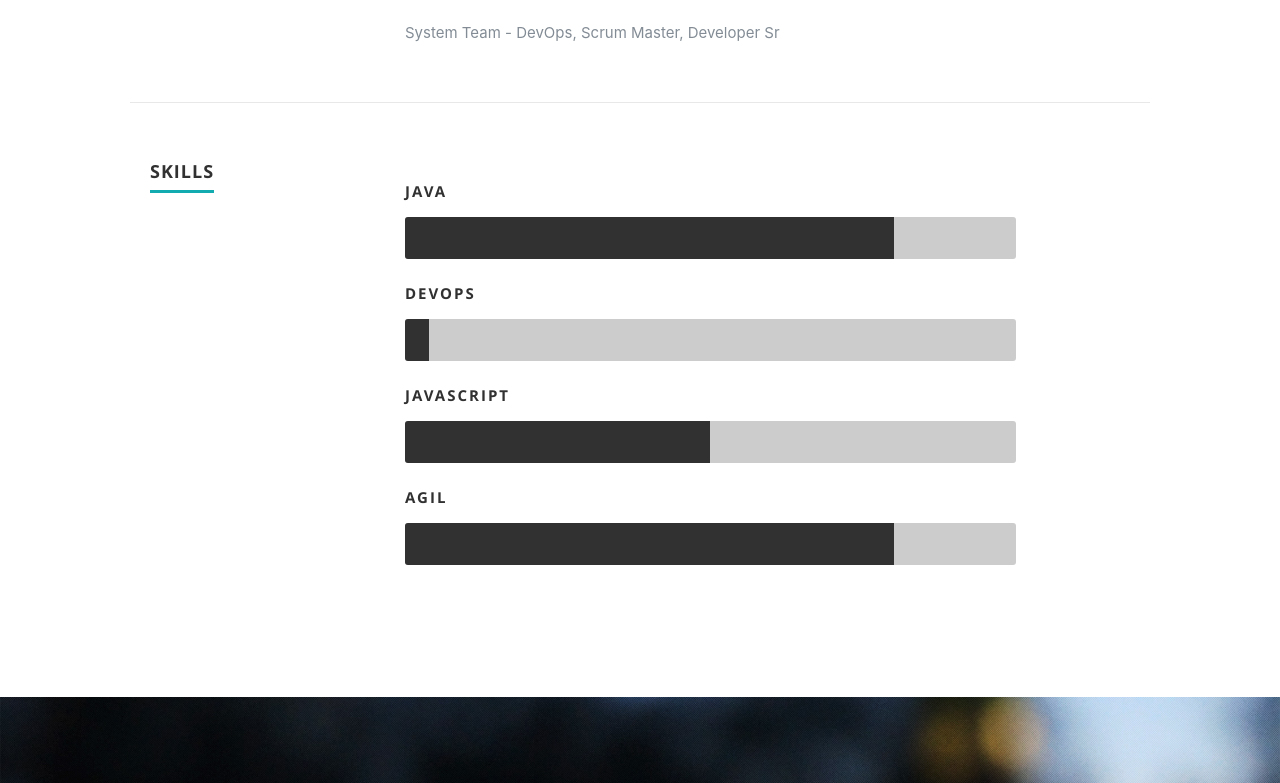
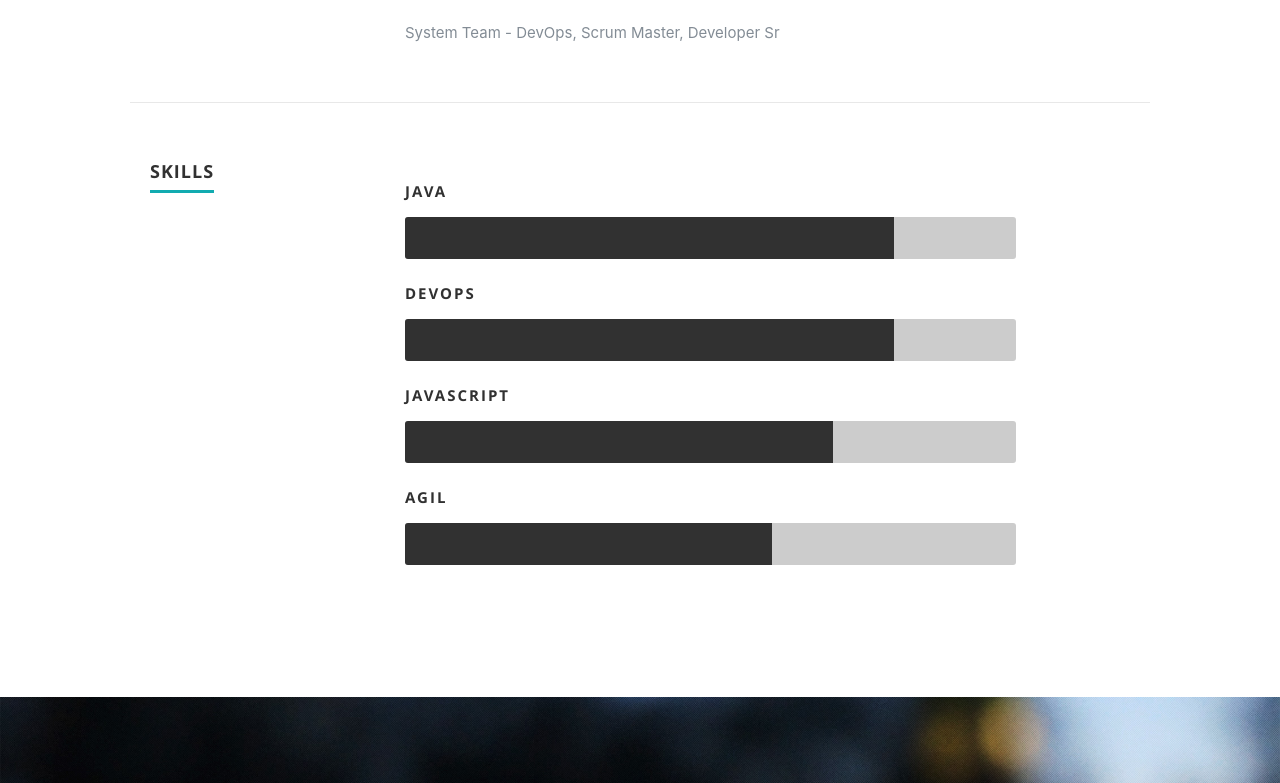
Before and after one commit to belo355/react-aboutme, a React (Create React App) app: page / in a window 1280 px wide. Shown: the part 1935-2718 px from the top of the page. Built offline with nearby package versions, Linux system fonts and the light colour scheme.

Commit message:
fix skills

```diff
--- a/public/css/layout.css
+++ b/public/css/layout.css
@@ -325,23 +325,8 @@ ul#nav li.current a { color: #F06000; }
    border-radius: 3px 0 0 3px;
 }
 
-.photoshop {
-  	width: 60%;
-  	-moz-animation: photoshop 2s ease;
-  	-webkit-animation: photoshop 2s ease;
-}
-.illustrator {
-  	width: 55%;
-  	-moz-animation: illustrator 2s ease;
-  	-webkit-animation: illustrator 2s ease;
-}
-.wordpress {
-  	width: 50%;
-  	-moz-animation: wordpress 2s ease;
-  	-webkit-animation: wordpress 2s ease;
-}
 .javascript {
-  	width: 50%;
+  	width: 70%;
   	-moz-animation: css 2s ease;
   	-webkit-animation: css 2s ease;
 }
@@ -351,11 +336,11 @@ ul#nav li.current a { color: #F06000; }
   	-webkit-animation: html5 2s ease;
 }
 .agil {
-  	width: 80%;
+  	width: 60%;
   	-moz-animation: jquery 2s ease;
   	-webkit-animation: jquery 2s ease;
 }
-.devOps {
+.devops {
    width: 80%;
    -moz-animation: jquery 2s ease;
    -webkit-animation: jquery 2s ease;
--- a/src/resumeData.js
+++ b/src/resumeData.js
@@ -72,7 +72,7 @@ let resumeData = {
         "skillname":"JAVA"
       },
       {
-        "skillname":"DevOps"
+        "skillname":"DEVOPS"
       },
       {
         "skillname":"JAVASCRIPT"
```
